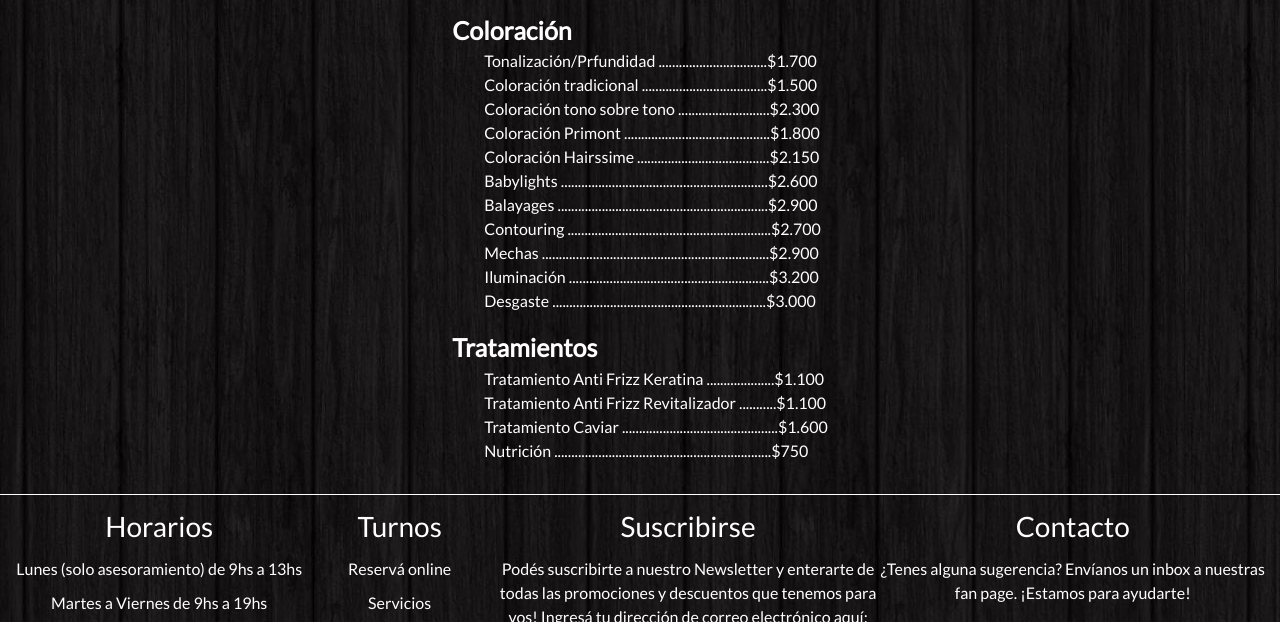
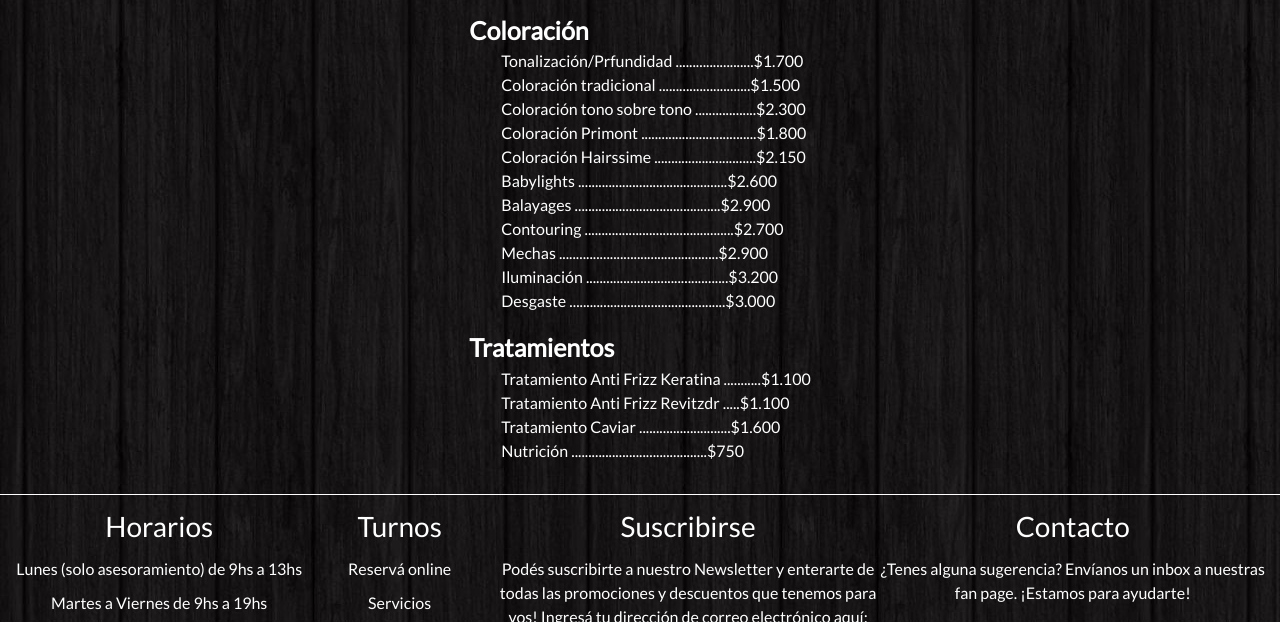
Before and after one commit to dq24eng/RominaPonces-Estilista, a plain HTML site: page pages/servicios.html in a window 1280 px wide. Shown: the part 3333-3955 px from the top of the page. Drawn offline with nearby package versions, Linux system fonts and the light colour scheme.

Commit message:
Modificamos paginas y estilos, ultimos detalles

```diff
--- a/pages/servicios.html
+++ b/pages/servicios.html
@@ -163,24 +163,24 @@
                         </ul>
                         <li class="tituloPrincipal">Coloración</li>
                         <ul>
-                            <li >Tonalización/Prfundidad ................................$1.700</li>
-                            <li >Coloración tradicional .....................................$1.500</li>
-                            <li >Coloración tono sobre tono ...........................$2.300</li>
-                            <li >Coloración Primont ...........................................$1.800</li>
-                            <li >Coloración Hairssime .......................................$2.150</li>
-                            <li >Babylights .............................................................$2.600</li>
-                            <li >Balayages ..............................................................$2.900</li>
-                            <li>Contouring ............................................................$2.700</li>
-                            <li>Mechas ...................................................................$2.900</li>
-                            <li>Iluminación ...........................................................$3.200</li>
-                            <li>Desgaste ...............................................................$3.000</li>
+                            <li >Tonalización/Prfundidad .......................$1.700</li>
+                            <li >Coloración tradicional ...........................$1.500</li>
+                            <li >Coloración tono sobre tono ..................$2.300</li>
+                            <li >Coloración Primont ..................................$1.800</li>
+                            <li >Coloración Hairssime ..............................$2.150</li>
+                            <li >Babylights ............................................$2.600</li>
+                            <li >Balayages ...........................................$2.900</li>
+                            <li>Contouring ............................................$2.700</li>
+                            <li>Mechas ...............................................$2.900</li>
+                            <li>Iluminación ..........................................$3.200</li>
+                            <li>Desgaste ..............................................$3.000</li>
                         </ul>
                         <li class="tituloPrincipal">Tratamientos</li>
                         <ul>
-                            <li >Tratamiento Anti Frizz Keratina ....................$1.100</li>
-                            <li >Tratamiento Anti Frizz Revitalizador ...........$1.100</li>
-                            <li >Tratamiento Caviar ..............................................$1.600</li>
-                            <li >Nutrición ................................................................$750</li>
+                            <li >Tratamiento Anti Frizz Keratina ...........$1.100</li>
+                            <li >Tratamiento Anti Frizz Revitzdr .....$1.100</li>
+                            <li >Tratamiento Caviar ...........................$1.600</li>
+                            <li >Nutrición ........................................$750</li>
                         </ul>
                 </div>
 
--- a/styles/style.css
+++ b/styles/style.css
@@ -359,6 +359,7 @@ footer{
     grid-template-columns: 1fr 1fr;
     grid-template-rows: repeat(7, 1fr);
     gap: 15px 15px;
+    padding: 10px;
 }
 
 .formularioLayout div{
```
